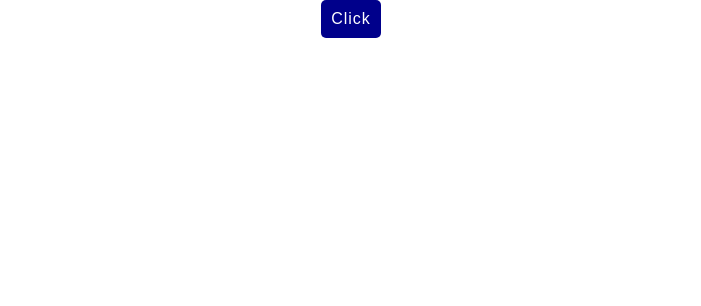
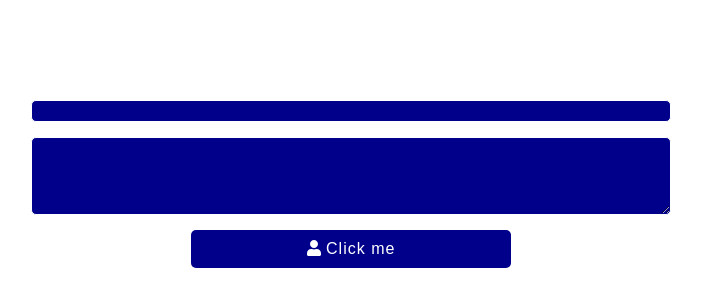
Before and after one commit to WronskiN/reactjs_12weeks_course_online, a React (Create React App) app in the folder week_3/button_input_export/: page / in a window 1280 px wide. Shown: the top 306 px of the page, without its empty margins (289-990 px from the left). Built offline with nearby package versions, Linux system fonts and the light colour scheme.

Commit message:
Create Input and Textarea components

```diff
--- a/week_3/button_input_export/package.json
+++ b/week_3/button_input_export/package.json
@@ -4,6 +4,8 @@
   "private": true,
   "dependencies": {
     "@fortawesome/fontawesome-svg-core": "^1.2.32",
+    "@fortawesome/free-brands-svg-icons": "^5.15.1",
+    "@fortawesome/free-regular-svg-icons": "^5.15.1",
     "@fortawesome/free-solid-svg-icons": "^5.15.1",
     "@fortawesome/react-fontawesome": "^0.1.12",
     "@testing-library/jest-dom": "^5.11.5",
--- a/week_3/button_input_export/src/App.css
+++ b/week_3/button_input_export/src/App.css
@@ -1,5 +1,10 @@
 .App {
   text-align: center;
+  display: flex;
+  flex-direction: column;
+  justify-content: space-between;
+  width: 50%;
+  margin: 100px auto;
 }
 
 .App-logo {
@@ -32,6 +37,7 @@
   from {
     transform: rotate(0deg);
   }
+
   to {
     transform: rotate(360deg);
   }
--- a/week_3/button_input_export/src/App.js
+++ b/week_3/button_input_export/src/App.js
@@ -1,12 +1,18 @@
 import React from "react";
 import "./App.css";
+import { faUser } from "@fortawesome/free-solid-svg-icons";
+import { FontAwesomeIcon } from "@fortawesome/react-fontawesome";
 
-import Button from "./components/Form";
+import { Button, Input, Textarea } from "./components/Form";
+
+const icon = <FontAwesomeIcon icon={faUser} />;
 
 function App() {
   return (
     <div className="App">
-      <Button label="Click" bgColor="darkBlue" color="white" />
+      <Input />
+      <Textarea />
+      <Button icon={icon} label="Click me" bgColor="darkBlue" color="white" />
     </div>
   );
 }
--- a/week_3/button_input_export/src/components/Form/Button.js
+++ b/week_3/button_input_export/src/components/Form/Button.js
@@ -1,9 +1,10 @@
 import React from "react";
 
-function Button(props) {
-  const { label, bgColor, color } = props;
+export function Button(props) {
+  const { icon, label, bgColor, color } = props;
 
   const styles = {
+    width: "50%",
     backgroundColor: `${bgColor}`,
     color: `${color}`,
     fontSize: 16,
@@ -11,15 +12,21 @@ function Button(props) {
     borderRadius: 5,
     padding: 10,
     letterSpacing: 1,
+    cursor: "pointer",
+    margin: "0 auto",
   };
 
-  return <button style={styles}>{label}</button>;
+  return (
+    <>
+      <button style={styles}>
+        {icon} {label}
+      </button>
+    </>
+  );
 }
 
-Button.propsDefault = {
+Button.defaultProps = {
   label: "click me",
   bgColor: "darkBlue",
   color: "white",
 };
-
-export default Button;
--- /dev/null
+++ b/week_3/button_input_export/src/components/Form/Input.js
@@ -0,0 +1,21 @@
+import React from "react";
+
+export const Input = (props) => {
+  const { bgColor, color, borderSize, borderRadius, borderColor } = props;
+  const styles = {
+    backgroundColor: `${bgColor}`,
+    color: `${color}`,
+    fontSize: 16,
+    border: `${borderSize}px solid ${borderColor}`,
+    borderRadius: `${borderRadius}px`,
+  };
+  return <input style={styles} label="label" />;
+};
+
+Input.defaultProps = {
+  bgColor: "darkBlue",
+  color: "white",
+  borderSize: 1,
+  borderRadius: 5,
+  borderColor: "white",
+};
--- /dev/null
+++ b/week_3/button_input_export/src/components/Form/Textarea.js
@@ -0,0 +1,24 @@
+import React from "react";
+
+export const Textarea = (props) => {
+  const { bgColor, color, borderSize, borderRadius, borderColor } = props;
+  const styles = {
+    backgroundColor: `${bgColor}`,
+    color: `${color}`,
+    fontSize: 16,
+    outline: "none",
+    margin: "15px 0",
+    border: `${borderSize}px solid ${borderColor}`,
+    borderRadius: `${borderRadius}px`,
+  };
+
+  return <textarea style={styles} rows="4" cols="50"></textarea>;
+};
+
+Textarea.defaultProps = {
+  bgColor: "darkBlue",
+  color: "white",
+  borderSize: 1,
+  borderRadius: 5,
+  borderColor: "white",
+};
--- a/week_3/button_input_export/src/components/Form/index.js
+++ b/week_3/button_input_export/src/components/Form/index.js
@@ -1,3 +1,3 @@
-import Button from "./Button";
-
-export default Button;
+export { Button } from "./Button";
+export { Input } from "./Input";
+export { Textarea } from "./Textarea";
```
Also changed, not shown: 1 other file (tests, documents, lock files or other folders).
